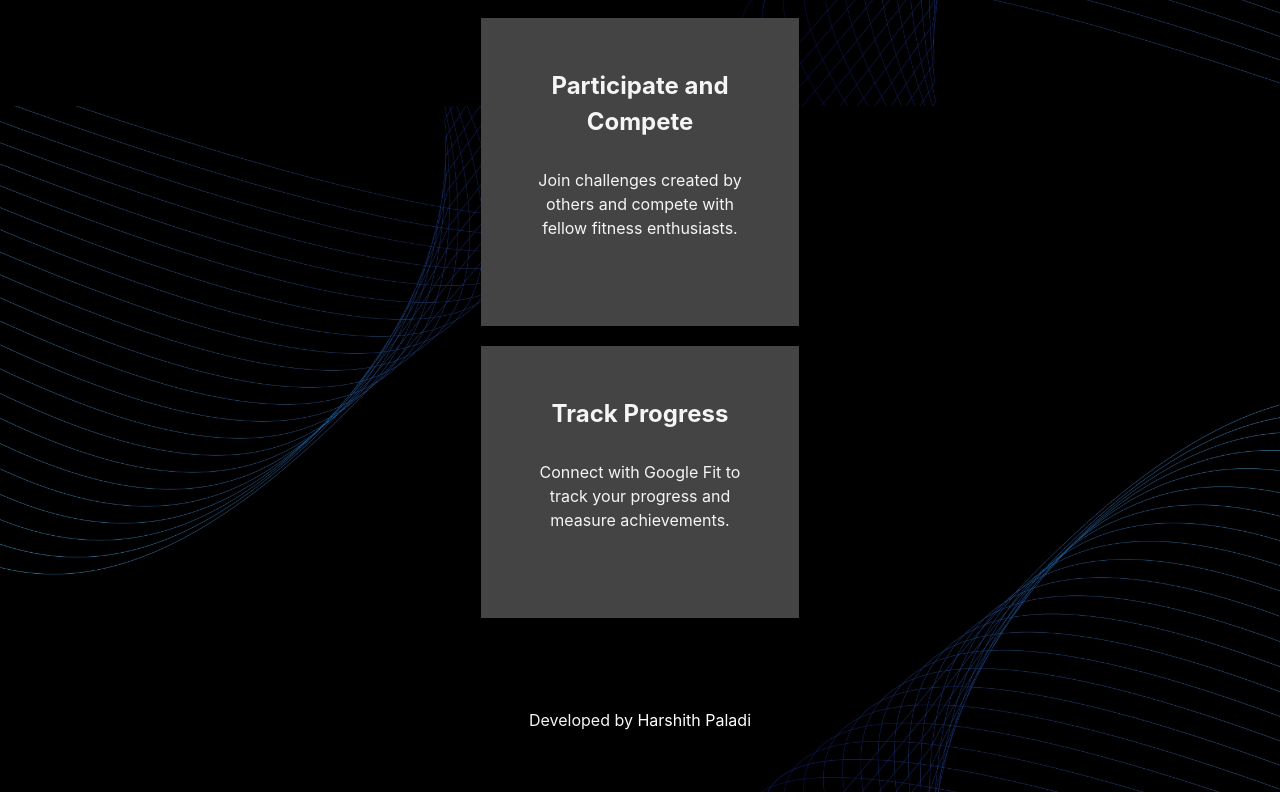
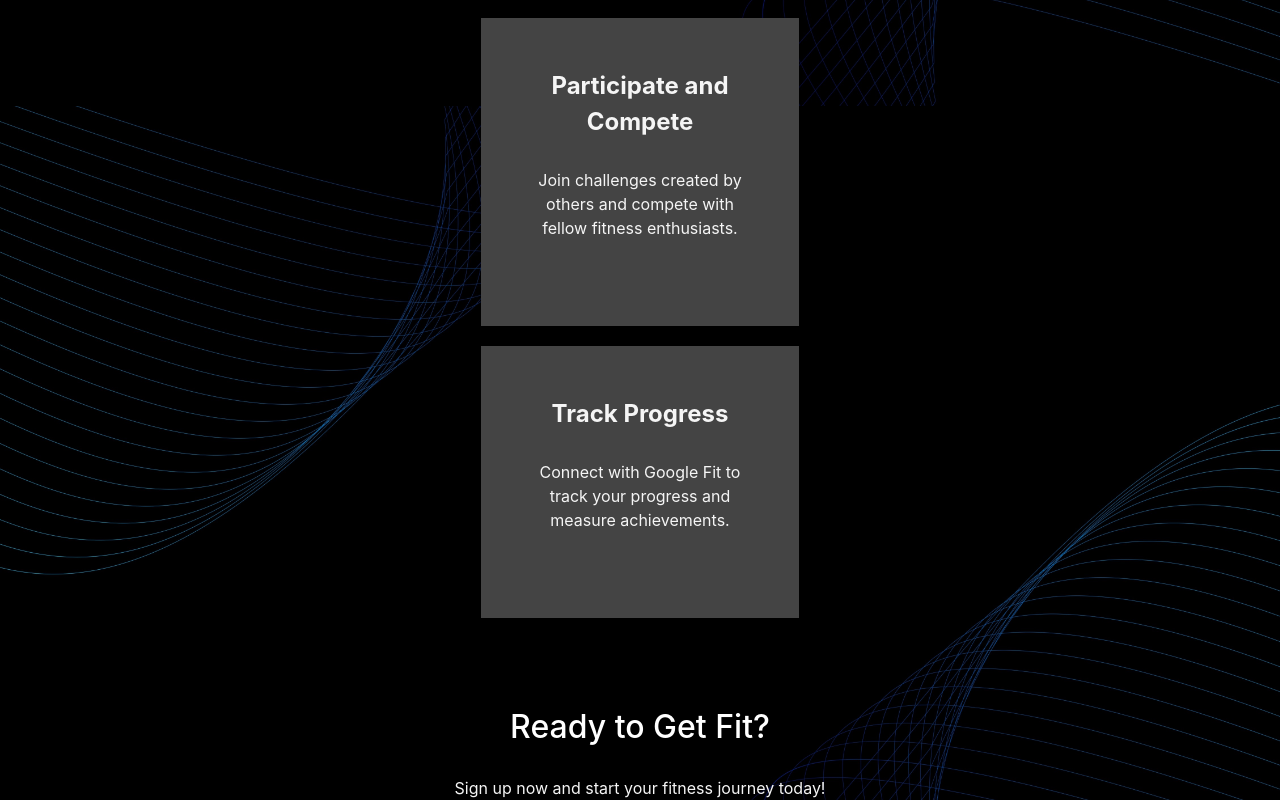
Before and after one commit to HarshithPaladi/GetFit, a React (Vite) app: page / in a window 1280 px wide. Shown: the part 694-1494 px from the top of the page. Built offline with nearby package versions, Linux system fonts and the light colour scheme.

Commit message:
[Update] Title of webpage, [Fix] Sign up button

```diff
--- a/index.html
+++ b/index.html
@@ -7,7 +7,8 @@
     <link rel="stylesheet"
       href="https://fonts.googleapis.com/css?family=Roboto:300,400,500,700&display=swap"
     />
-    <title>Vite + React</title>
+    <title>GetFit</title>
+    <meta name="description" content="Welcome to GetFit - Achieve your fitness goals with exciting challenges and data-driven insights.">
   </head>
   <body>
     <div id="root"></div>
--- a/src/pages/Homepage.jsx
+++ b/src/pages/Homepage.jsx
@@ -6,6 +6,7 @@ import Footer from "../components/Footer";
 
 const HomePage = ({ username }) => {
 	let name = localStorage.getItem("userName") || "Guest";
+	let isLoggedIn = localStorage.getItem("userName") ? true : false;
 
 	return (
 		<div className="home-container">
@@ -57,7 +58,7 @@ const HomePage = ({ username }) => {
 					</div>
 				</div>
 			</section>
-			{!name && (
+			{!isLoggedIn && (
 				<section className="cta-section">
 					<div className="container">
 						<h2 className="section-title">Ready to Get Fit?</h2>
```
